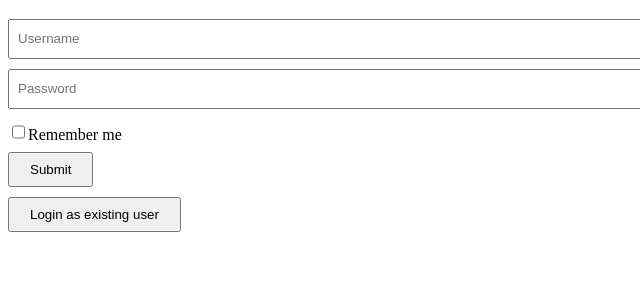
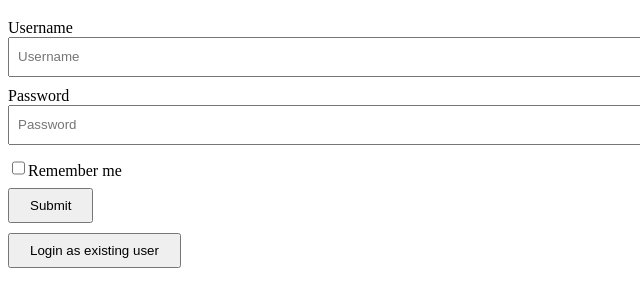
Before and after one commit to acciojob/remember-me-login-form-developeranjuUI, a website: page main.html in a window 1280 px wide. Shown: the part 61-368 px from the top of the page, without its empty margins (0-640 px from the left). Drawn offline with Linux system fonts and the light colour scheme.

Commit message:
created a submission

```diff
--- a/main.html
+++ b/main.html
@@ -10,8 +10,14 @@
 	<!-- the entire body must be written by student -->
 	<h1>Login Form</h1>
 	<form id="loginForm">
+		<div>
+		<label for="username">Username</label>
 		<input type="text" placeholder="Username" id="username">
-		<input type="password" placeholder="Password" id="password">
+		</div>
+		<div>
+			<label for="password">Password</label>
+			<input type="password" placeholder="Password" id="password">
+		</div>
 		<label><input type="checkbox" id="checkbox">Remember me</label>
 		<input type="submit" id="submit" value="Submit">
 	</form>
```
